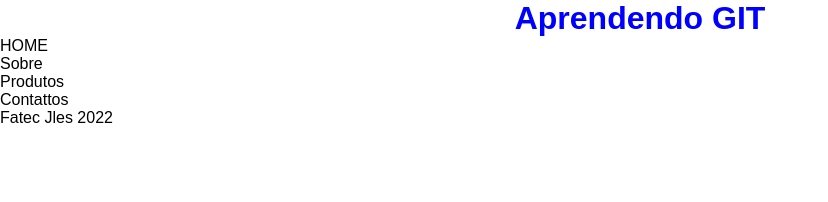
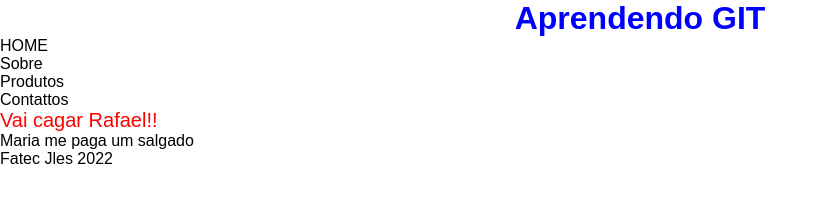
Before and after one commit to ArielleSilva/si_intro_git, a plain HTML site: page index.html in a window 1280 px wide. Shown: the whole page, without its empty margins (0-828 px from the left). Drawn offline with Linux system fonts and the light colour scheme.

Commit message:
Conten created again

```diff
--- a/index.html
+++ b/index.html
@@ -25,7 +25,10 @@
         </nav>
 
         <section>
-
+            <div>
+                <p class="title">Vai cagar Rafael!! </p>
+                <p>Maria me paga um salgado</p>
+            </div>
         </section>
 
         <footer>
--- a/style.css
+++ b/style.css
@@ -9,3 +9,8 @@ div#container h1{
     color: blue;
     text-align: center;
 }
+
+.title{
+    color: red;
+    font-size: 20px;
+}
```
